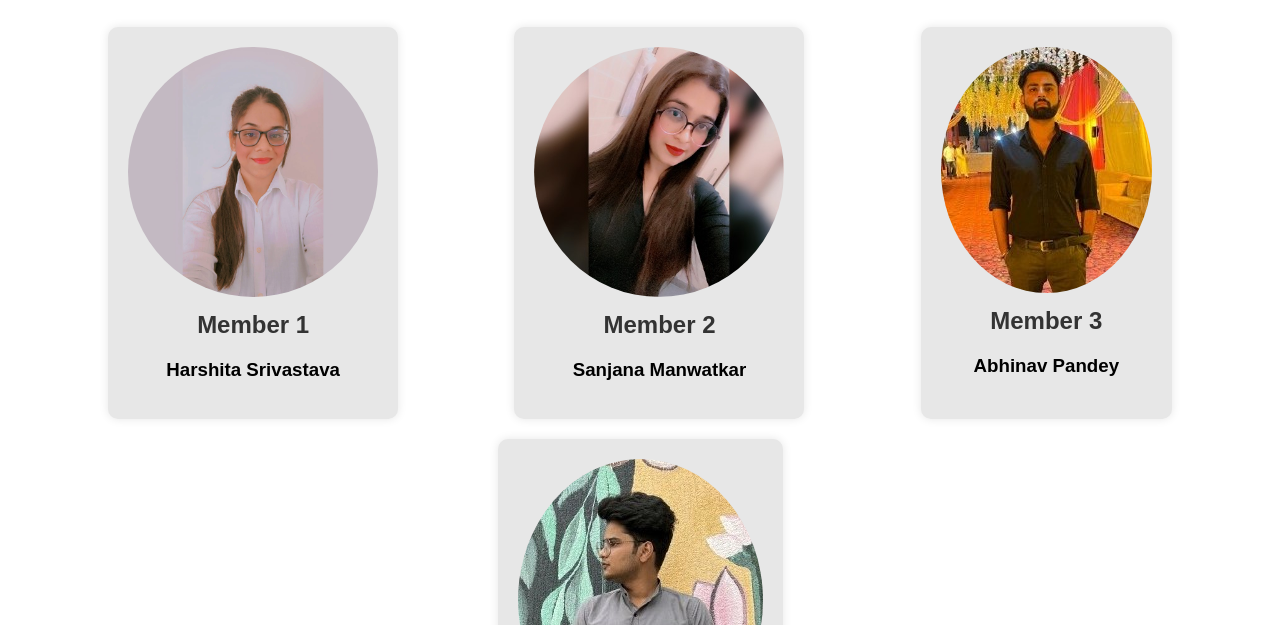
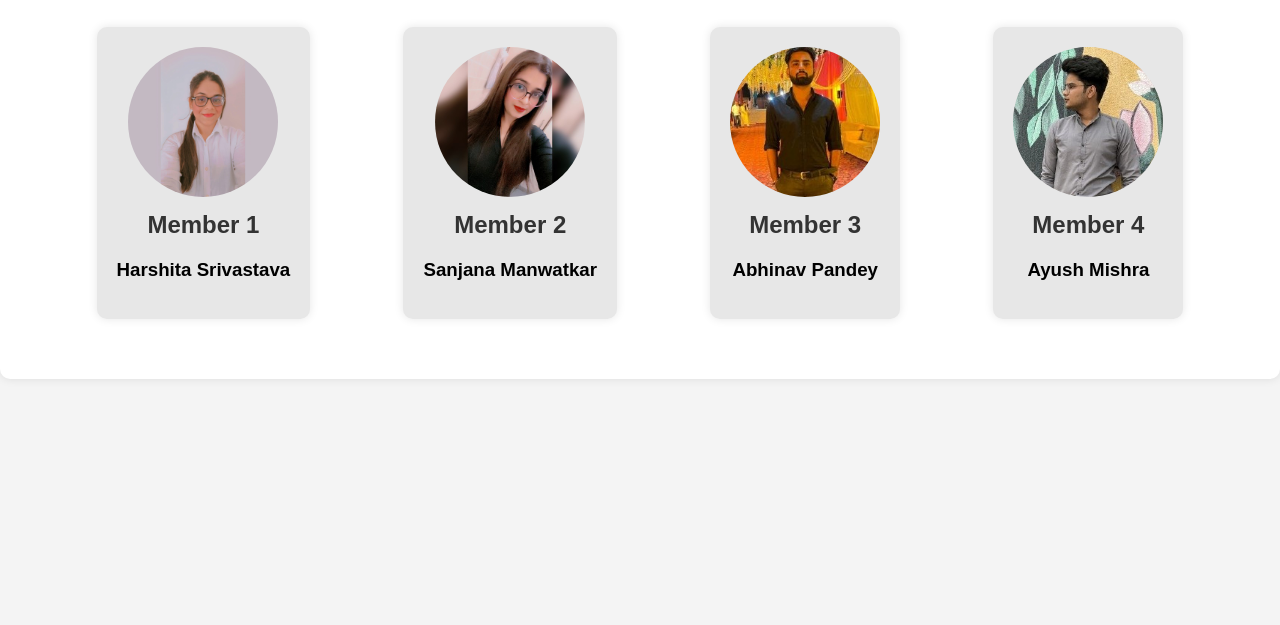
Before and after one commit to harshita2304/AwakeGuard, a plain HTML site: page index.html in a window 1280 px wide. Shown: the part 175-800 px from the top of the page. Drawn offline with Linux system fonts and the light colour scheme.

Commit message:
style updations

```diff
--- a/styles.css
+++ b/styles.css
@@ -38,8 +38,9 @@ h1 {
 
 .team-member img {
   border-radius: 50%;
-  max-width: 100%;
-  height: auto;
+  width: 150px; /* Fixed width */
+  height: 150px; /* Fixed height */
+  object-fit: cover; /* Ensure the image covers the dimensions */
 }
 
 h2 {
```
